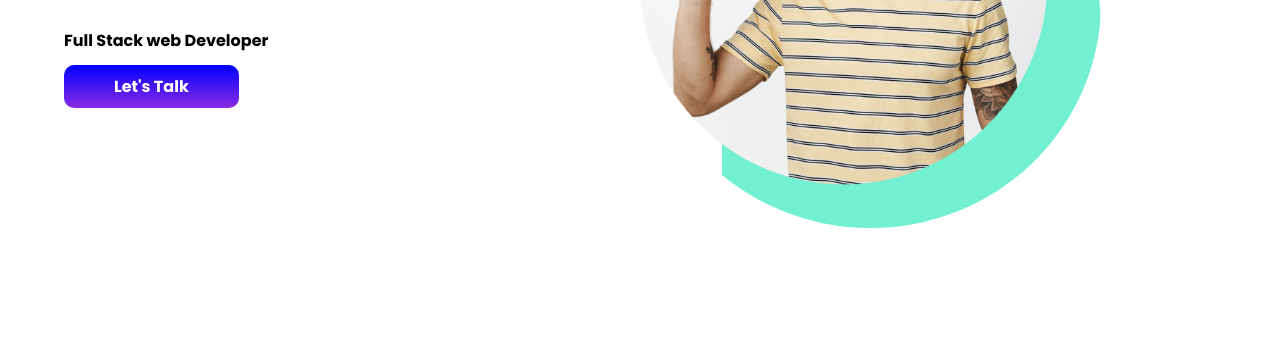
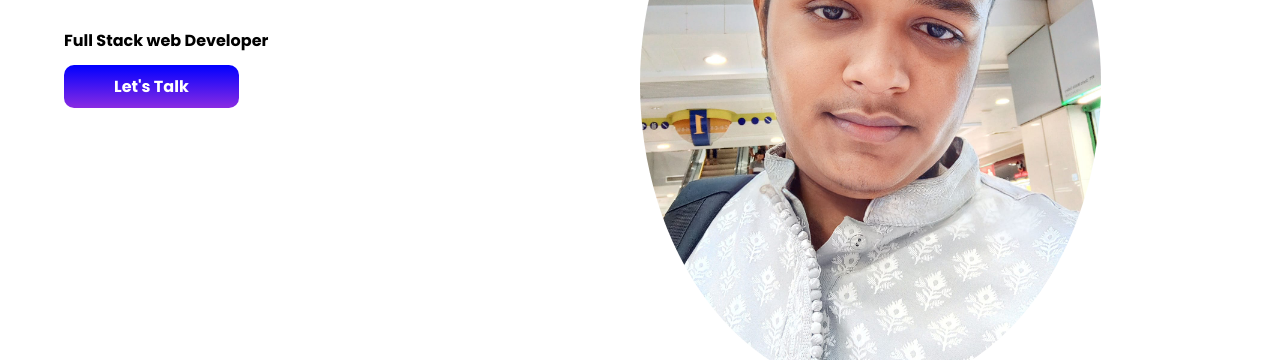
Before and after one commit to techbanglaeditor/portfolio, a plain HTML site: page index.html in a window 1280 px wide. Shown: the part 287-647 px from the top of the page. Drawn offline with Linux system fonts and the light colour scheme.

Commit message:
all done the portfolio

```diff
--- a/index.html
+++ b/index.html
@@ -21,7 +21,7 @@
         </div>
 
         <div class="half-width">
-            <img src="images/slide-2.png" alt="photo">
+            <img src="images/s.jpg" alt="photo">
         </div>
     </section>
 
```
Also changed, not shown: images/s.jpg (added).
